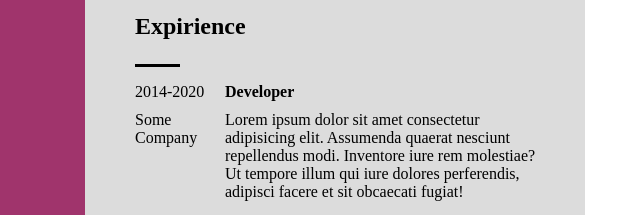
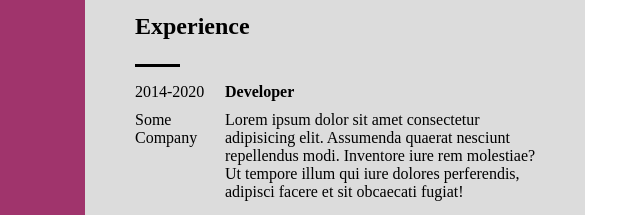
Before and after one commit to BurdinaValentina/cv, a plain HTML site: page index.html in a window 1280 px wide. Shown: the part 300-515 px from the top of the page, 223-863 px from the left. Drawn offline with Linux system fonts and the light colour scheme.

Commit message:
Fix Typo

```diff
--- a/index.html
+++ b/index.html
@@ -59,7 +59,7 @@
             <p class="small-text-grid">Lorem ipsum dolor sit amet consectetur adipisicing elit. Earum dolorem ex repudiandae, vitae mollitia illum veniam provident distinctio ipsum magnam doloremque voluptate omnis aliquid odio dolore tenetur dolorum iste. Nam?</p>
         </div>
         <div class="expirience">
-            <p class="big-text-grid">Expirience</p>
+            <p class="big-text-grid">Experience</p>
             <p class="dash-grid"></p>
         </div>
         <div class="grid-container">
```
